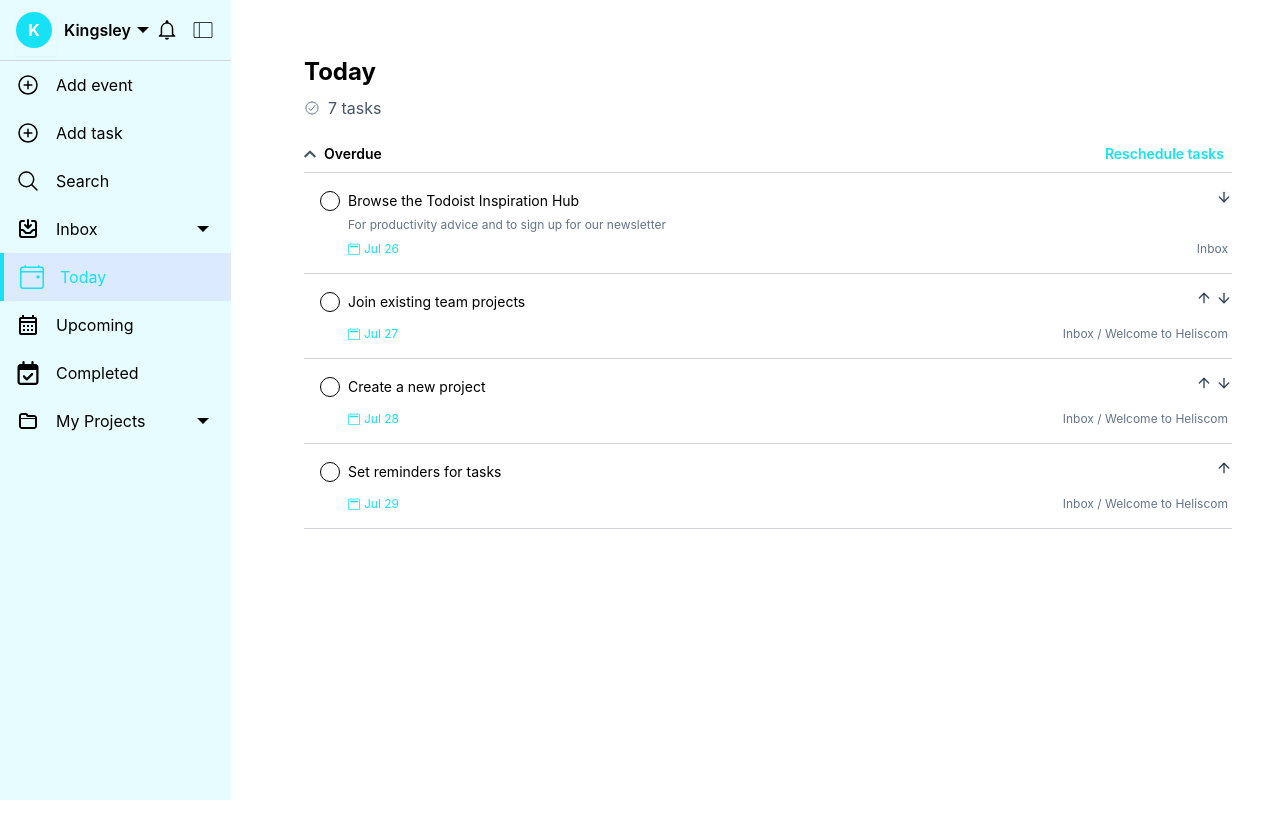
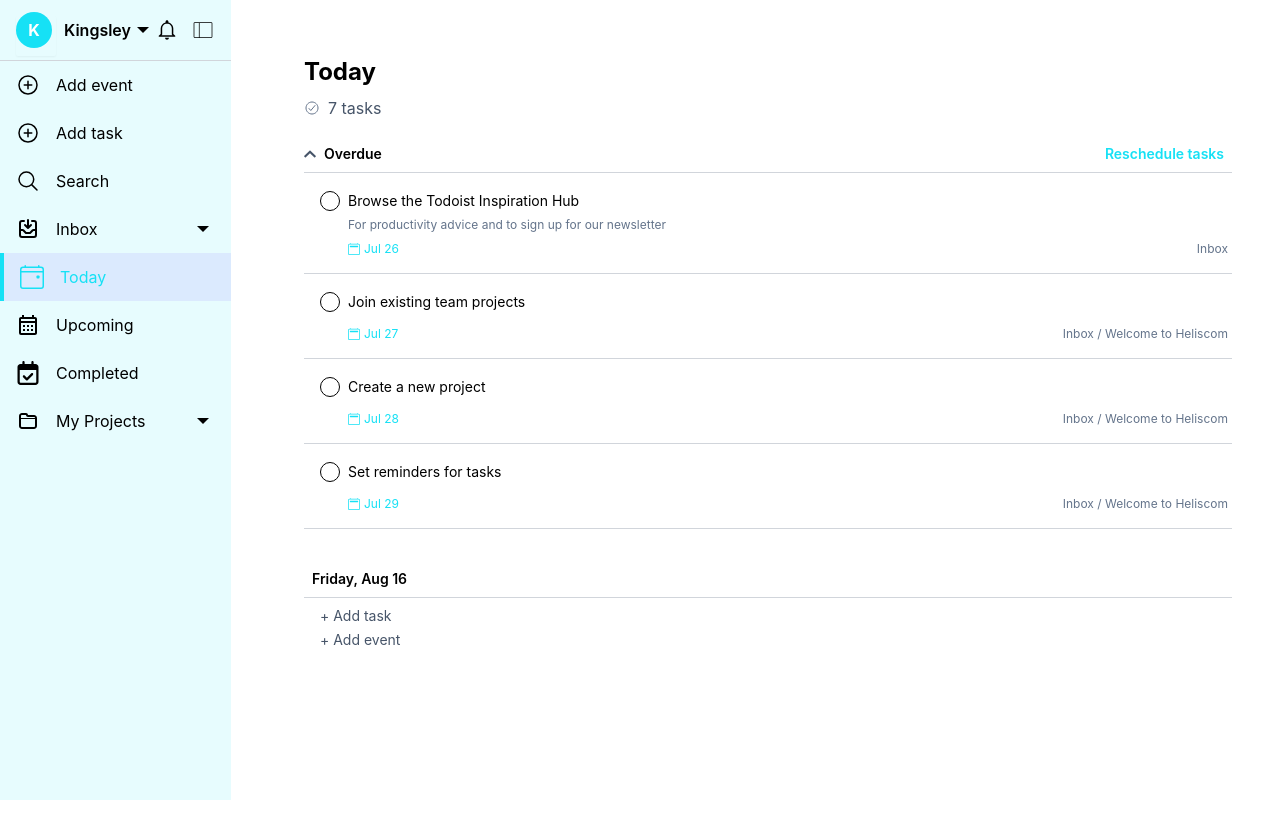
Before and after one commit to kingieX/timeless-event, a React (Vite) app: page /app/today in a window 1280 px wide. After the commit the page ends 800 px from the top, so only its background shows below. Built offline with nearby package versions, Linux system fonts and the light colour scheme.

Commit message:
updated today's page

```diff
--- a/src/components/TaskCard.jsx
+++ b/src/components/TaskCard.jsx
@@ -1,13 +1,67 @@
-// /* eslint-disable react/prop-types */
-// // import React from 'react';
+/* eslint-disable react/prop-types */
+// import React from 'react';
+import { AiOutlineEdit } from 'react-icons/ai';
+import { FaRegMessage } from 'react-icons/fa6';
+import { CiCalendar } from 'react-icons/ci';
+import { BsCalendar2 } from 'react-icons/bs';
+import { PiDotsThreeOutlineThin, PiDotsSixVerticalLight } from 'react-icons/pi';
+import { IoCheckmark } from 'react-icons/io5';
+
+const TaskCard = ({ task }) => {
+  return (
+    <div className="w-full flex flex-col justify-between items-start py-4 px-4 pr-8 border-b border-b-gray group relative">
+      {/* first line */}
+      <div className="flex -ml-8">
+        <div>
+          <PiDotsSixVerticalLight className="w-8 h-6 opacity-0 group-hover:opacity-100 transition-opacity" />
+        </div>
+        <div className="flex items-center space-x-2">
+          <div className="flex justify-center items-center w-5 h-5 rounded-full border">
+            {/* <span className={`w-4 h-4 rounded-full ${task.statusColor}`}></span> */}
+            <IoCheckmark className="w-4 h-4 cursor-pointer opacity-0 hover:opacity-100 transition-opacity" />
+          </div>
+          <div className="flex justify-center items-center">
+            {/* Task Title */}
+            <h3 className="text-sm">{task.title}</h3>
+          </div>
+          {/* Hover Icons */}
+          <div className="hidden lg:flex justify-center items-center space-x-2 opacity-0 group-hover:opacity-100 transition-opacity absolute top-4 right-0">
+            <AiOutlineEdit className="text-slate-700 cursor-pointer w-6 h-6" />
+            <FaRegMessage className="text-slate-700 cursor-pointer w-4 h-4" />
+            <CiCalendar className="text-slate-700 cursor-pointer w-6 h-6" />
+            <PiDotsThreeOutlineThin className="text-slate-700 cursor-pointer w-6 h-6" />
+          </div>
+        </div>
+      </div>
+
+      {/* second line */}
+      <div className="mx-7 mt-1">
+        <p className="text-xs text-slate-500">{task.description}</p>
+      </div>
+
+      {/* thrird line */}
+      <div className="w-full flex justify-between mt-2 mx-7">
+        <div className="flex items-center text-xs text-primary">
+          <BsCalendar2 className="mr-1" />
+          <span>{task.dueDate}</span>
+        </div>
+        <div className="text-xs text-slate-500">{task.location}</div>
+      </div>
+    </div>
+  );
+};
+
+export default TaskCard;
+
 // import { AiOutlineEdit } from 'react-icons/ai';
 // import { FaRegMessage } from 'react-icons/fa6';
 // import { CiCalendar } from 'react-icons/ci';
 // import { BsCalendar2 } from 'react-icons/bs';
 // import { PiDotsThreeOutlineThin, PiDotsSixVerticalLight } from 'react-icons/pi';
 // import { IoCheckmark } from 'react-icons/io5';
+// import { FiArrowUp, FiArrowDown } from 'react-icons/fi';
 
-// const TaskCard = ({ task }) => {
+// const TaskCard = ({ task, onMoveUp, onMoveDown, isFirst, isLast }) => {
 //   return (
 //     <div className="w-full flex flex-col justify-between items-start py-4 px-4 pr-8 border-b border-b-gray group relative">
 //       {/* first line */}
@@ -17,11 +71,9 @@
 //         </div>
 //         <div className="flex items-center space-x-2">
 //           <div className="flex justify-center items-center w-5 h-5 rounded-full border">
-//             {/* <span className={`w-4 h-4 rounded-full ${task.statusColor}`}></span> */}
 //             <IoCheckmark className="w-4 h-4 cursor-pointer opacity-0 hover:opacity-100 transition-opacity" />
 //           </div>
 //           <div className="flex justify-center items-center">
-//             {/* Task Title */}
 //             <h3 className="text-sm">{task.title}</h3>
 //           </div>
 //           {/* Hover Icons */}
@@ -34,12 +86,26 @@
 //         </div>
 //       </div>
 
+//       {/* Move Buttons */}
+//       <div className="absolute right-0 top-4 flex space-x-1">
+//         {!isFirst && (
+//           <button onClick={onMoveUp}>
+//             <FiArrowUp className="text-slate-700 cursor-pointer w-4 h-4" />
+//           </button>
+//         )}
+//         {!isLast && (
+//           <button onClick={onMoveDown}>
+//             <FiArrowDown className="text-slate-700 cursor-pointer w-4 h-4" />
+//           </button>
+//         )}
+//       </div>
+
 //       {/* second line */}
 //       <div className="mx-7 mt-1">
 //         <p className="text-xs text-slate-500">{task.description}</p>
 //       </div>
 
-//       {/* thrird line */}
+//       {/* third line */}
 //       <div className="w-full flex justify-between mt-2 mx-7">
 //         <div className="flex items-center text-xs text-primary">
 //           <BsCalendar2 className="mr-1" />
@@ -52,69 +118,3 @@
 // };
 
 // export default TaskCard;
-
-import { AiOutlineEdit } from 'react-icons/ai';
-import { FaRegMessage } from 'react-icons/fa6';
-import { CiCalendar } from 'react-icons/ci';
-import { BsCalendar2 } from 'react-icons/bs';
-import { PiDotsThreeOutlineThin, PiDotsSixVerticalLight } from 'react-icons/pi';
-import { IoCheckmark } from 'react-icons/io5';
-import { FiArrowUp, FiArrowDown } from 'react-icons/fi';
-
-const TaskCard = ({ task, onMoveUp, onMoveDown, isFirst, isLast }) => {
-  return (
-    <div className="w-full flex flex-col justify-between items-start py-4 px-4 pr-8 border-b border-b-gray group relative">
-      {/* first line */}
-      <div className="flex -ml-8">
-        <div>
-          <PiDotsSixVerticalLight className="w-8 h-6 opacity-0 group-hover:opacity-100 transition-opacity" />
-        </div>
-        <div className="flex items-center space-x-2">
-          <div className="flex justify-center items-center w-5 h-5 rounded-full border">
-            <IoCheckmark className="w-4 h-4 cursor-pointer opacity-0 hover:opacity-100 transition-opacity" />
-          </div>
-          <div className="flex justify-center items-center">
-            <h3 className="text-sm">{task.title}</h3>
-          </div>
-          {/* Hover Icons */}
-          <div className="hidden lg:flex justify-center items-center space-x-2 opacity-0 group-hover:opacity-100 transition-opacity absolute top-4 right-0">
-            <AiOutlineEdit className="text-slate-700 cursor-pointer w-6 h-6" />
-            <FaRegMessage className="text-slate-700 cursor-pointer w-4 h-4" />
-            <CiCalendar className="text-slate-700 cursor-pointer w-6 h-6" />
-            <PiDotsThreeOutlineThin className="text-slate-700 cursor-pointer w-6 h-6" />
-          </div>
-        </div>
-      </div>
-
-      {/* Move Buttons */}
-      <div className="absolute right-0 top-4 flex space-x-1">
-        {!isFirst && (
-          <button onClick={onMoveUp}>
-            <FiArrowUp className="text-slate-700 cursor-pointer w-4 h-4" />
-          </button>
-        )}
-        {!isLast && (
-          <button onClick={onMoveDown}>
-            <FiArrowDown className="text-slate-700 cursor-pointer w-4 h-4" />
-          </button>
-        )}
-      </div>
-
-      {/* second line */}
-      <div className="mx-7 mt-1">
-        <p className="text-xs text-slate-500">{task.description}</p>
-      </div>
-
-      {/* third line */}
-      <div className="w-full flex justify-between mt-2 mx-7">
-        <div className="flex items-center text-xs text-primary">
-          <BsCalendar2 className="mr-1" />
-          <span>{task.dueDate}</span>
-        </div>
-        <div className="text-xs text-slate-500">{task.location}</div>
-      </div>
-    </div>
-  );
-};
-
-export default TaskCard;
--- a/src/pages/sidebarMenuPages/Today.jsx
+++ b/src/pages/sidebarMenuPages/Today.jsx
@@ -1,128 +1,10 @@
-// import { useState, useEffect, useRef } from 'react';
-// import { FaChevronDown, FaChevronUp } from 'react-icons/fa';
-// import { IoCheckmarkCircleOutline } from 'react-icons/io5';
-
-// import DateTimePicker from '../../components/DateTimePicker';
-// import TaskCard from '../../components/TaskCard';
-
-// const Today = () => {
-//   const [showTasks, setShowTasks] = useState(true);
-//   const [showDatePicker, setShowDatePicker] = useState(false);
-//   const [selectedDate, setSelectedDate] = useState(null);
-//   const datePickerRef = useRef(null);
-
-//   // eslint-disable-next-line no-unused-vars
-//   const [tasks, setTasks] = useState([
-//     {
-//       id: 1,
-//       title: 'Browse the Todoist Inspiration Hub',
-//       description: 'For productivity advice and to sign up for our newsletter',
-//       dueDate: 'Jul 26',
-//       statusColor: 'bg-gray-400',
-//       location: 'Inbox',
-//     },
-//     {
-//       id: 2,
-//       title: 'Join existing team projects',
-//       description: '',
-//       dueDate: 'Jul 27',
-//       statusColor: 'bg-red-500',
-//       location: 'Inbox / Welcome to Heliscom',
-//     },
-//     // Add more tasks as needed
-//   ]);
-
-//   const toggleTasks = () => setShowTasks(!showTasks);
-//   const toggleDatePicker = () => setShowDatePicker(!showDatePicker);
-
-//   // Handle click outside logic
-//   useEffect(() => {
-//     const handleClickOutside = event => {
-//       if (
-//         datePickerRef.current &&
-//         !datePickerRef.current.contains(event.target)
-//       ) {
-//         setShowDatePicker(false);
-//       }
-//     };
-
-//     if (showDatePicker) {
-//       document.addEventListener('mousedown', handleClickOutside);
-//     } else {
-//       document.removeEventListener('mousedown', handleClickOutside);
-//     }
-
-//     return () => {
-//       document.removeEventListener('mousedown', handleClickOutside);
-//     };
-//   }, [showDatePicker]);
-
-//   return (
-//     <div className="w-full h-screen lg:p-10 py-6 lg:px-8 px-4">
-//       {/* Header Section */}
-//       <div className="flex">
-//         <div className="flex flex-col lg:gap-2">
-//           <h1 className="lg:text-2xl text-xl font-bold flex items-center">
-//             Today
-//           </h1>
-//           <div className="flex justify-start items-center space-x-2">
-//             <IoCheckmarkCircleOutline className="text-slate-500" />
-//             <p className="text-slate-600">7 tasks</p>
-//           </div>
-//         </div>
-//       </div>
-
-//       {/* Overdue Section */}
-//       <div className="mt-4">
-//         <div className="flex items-center justify-between border-b border-b-gray">
-//           <div
-//             className="flex items-center cursor-pointer"
-//             onClick={toggleTasks}
-//           >
-//             {showTasks ? (
-//               <FaChevronUp className="mr-2 text-slate-600 w-3" />
-//             ) : (
-//               <FaChevronDown className="mr-2 text-slate-600 w-3" />
-//             )}
-//             <span className="lg:text-sm text-sm font-semibold">Overdue</span>
-//           </div>
-//           <button
-//             onClick={toggleDatePicker}
-//             className="text-primary px-2 py-2 text-sm font-semibold hover:bg-blue-100"
-//           >
-//             Reschedule tasks
-//           </button>
-//         </div>
-
-//         {showDatePicker && (
-//           <div className="mt-4 relative" ref={datePickerRef}>
-//             <DateTimePicker
-//               selectedDate={selectedDate}
-//               setSelectedDate={setSelectedDate}
-//             />
-//           </div>
-//         )}
-
-//         {showTasks && (
-//           <div className="mt-">
-//             {tasks.map(task => (
-//               <TaskCard key={task.id} task={task} />
-//             ))}
-//           </div>
-//         )}
-//       </div>
-//     </div>
-//   );
-// };
-
-// export default Today;
-
 import { useState, useEffect, useRef } from 'react';
 import { FaChevronDown, FaChevronUp } from 'react-icons/fa';
 import { IoCheckmarkCircleOutline } from 'react-icons/io5';
 
 import DateTimePicker from '../../components/DateTimePicker';
 import TaskCard from '../../components/TaskCard';
+import { Link } from 'react-router-dom';
 
 const Today = () => {
   const [showTasks, setShowTasks] = useState(true);
@@ -213,8 +95,13 @@
     }
   };
 
+  // Get the current date
+  const today = new Date();
+  const options = { month: 'short', day: 'numeric', weekday: 'long' };
+  const formattedDate = today.toLocaleDateString('en-US', options);
+
   return (
-    <div className="w-full h-screen lg:p-10 py-6 lg:px-8 px-4">
+    <div className="w-full lg:p-10 py-6 lg:px-8 px-4">
       {/* Header Section */}
       <div className="flex">
         <div className="flex flex-col lg:gap-2">
@@ -274,6 +161,28 @@
           </div>
         )}
       </div>
+
+      {/* Add Task & Add Event Section */}
+      <div className="mt-6 flex flex-col py-4">
+        <h2 className="lg:text-sm text-sm font-semibold px-2">
+          {formattedDate}
+        </h2>
+        <span className="border-b border-b-gray pb-2"></span>
+        <div className="flex flex-col space-y-1 py-2 px-4">
+          <Link
+            to="/app/add-task"
+            className="text-sm text-slate-600 hover:text-primary"
+          >
+            + Add task
+          </Link>
+          <Link
+            to="/app/add-event"
+            className="text-sm text-slate-600 hover:text-primary"
+          >
+            + Add event
+          </Link>
+        </div>
+      </div>
     </div>
   );
 };
```
